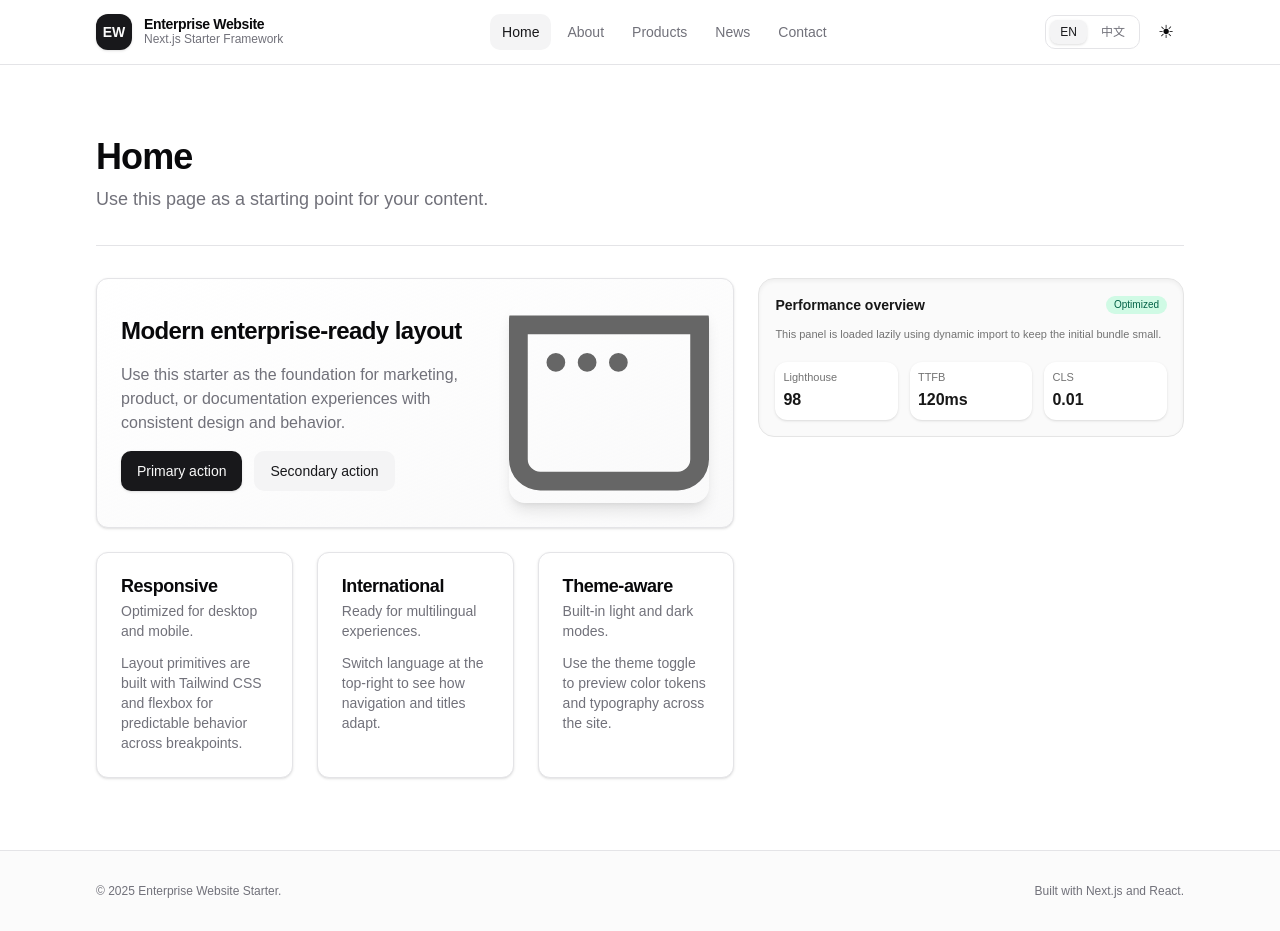
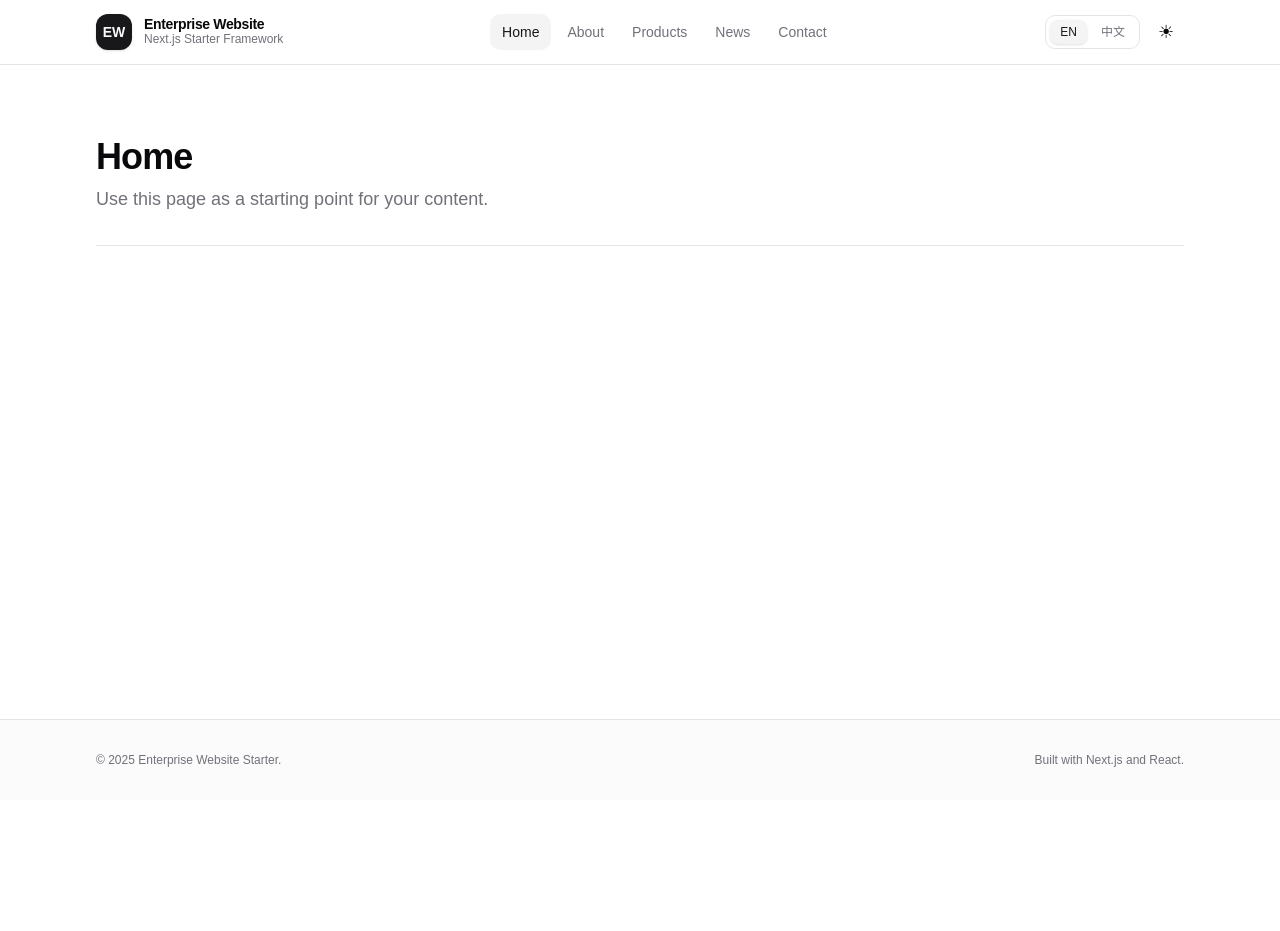
Before and after one commit to git-zhp/website, a Next.js app: page / in a window 1280 px wide. After the commit the page ends 800 px from the top, so only its background shows below. Built offline with nearby package versions, Linux system fonts and the light colour scheme.

Commit message:
refactor: 移除页面模板中的示例内容并简化结构
删除各页面中的示例卡片和表单内容，仅保留PageShell组件
移除next.config中的i18n配置

```diff
--- a/next.config.ts
+++ b/next.config.ts
@@ -4,10 +4,6 @@ const nextConfig: NextConfig = {
   reactCompiler: true,
   images: {
     formats: ["image/avif", "image/webp"],
-  },
-  i18n: {
-    locales: ["en", "zh"],
-    defaultLocale: "en",
   },
   experimental: {
     optimizePackageImports: ["react", "react-dom"],
--- a/src/app/about/page.tsx
+++ b/src/app/about/page.tsx
@@ -1,17 +1,7 @@
 import { PageShell } from "@/components/layout/PageShell";
-import { Card } from "@/components/ui/Card";
 
 export const dynamic = "force-static";
 
 export default function AboutPage() {
-  return (
-    <PageShell titleKey="page.about.title">
-      <Card>
-        <p className="text-sm text-neutral-600">
-          Replace this area with your company introduction, mission, and team
-          overview content.
-        </p>
-      </Card>
-    </PageShell>
-  );
+  return <PageShell titleKey="page.about.title" />;
 }
--- a/src/app/contact/page.tsx
+++ b/src/app/contact/page.tsx
@@ -1,42 +1,7 @@
 import { PageShell } from "@/components/layout/PageShell";
-import { Card } from "@/components/ui/Card";
-import { Input } from "@/components/ui/Input";
-import { Button } from "@/components/ui/Button";
 
 export const dynamic = "force-static";
 
 export default function ContactPage() {
-  return (
-    <PageShell titleKey="page.contact.title">
-      <Card>
-        <form className="grid gap-4 md:grid-cols-2">
-          <div className="md:col-span-1">
-            <label className="mb-1 block text-xs font-medium text-neutral-700">
-              Name
-            </label>
-            <Input placeholder="Your name" />
-          </div>
-          <div className="md:col-span-1">
-            <label className="mb-1 block text-xs font-medium text-neutral-700">
-              Email
-            </label>
-            <Input type="email" placeholder="you@example.com" />
-          </div>
-          <div className="md:col-span-2">
-            <label className="mb-1 block text-xs font-medium text-neutral-700">
-              Message
-            </label>
-            <textarea
-              className="block w-full rounded-lg border border-neutral-200 bg-white px-3 py-2 text-sm text-neutral-900 shadow-sm outline-none transition-colors placeholder:text-neutral-400 focus:border-neutral-900 focus:ring-2 focus:ring-neutral-900/40"
-              rows={4}
-              placeholder="How can we help?"
-            />
-          </div>
-          <div className="md:col-span-2">
-            <Button variant="primary">Send message</Button>
-          </div>
-        </form>
-      </Card>
-    </PageShell>
-  );
+  return <PageShell titleKey="page.contact.title" />;
 }
--- a/src/app/news/page.tsx
+++ b/src/app/news/page.tsx
@@ -1,17 +1,7 @@
 import { PageShell } from "@/components/layout/PageShell";
-import { Card } from "@/components/ui/Card";
 
 export const dynamic = "force-static";
 
 export default function NewsPage() {
-  return (
-    <PageShell titleKey="page.news.title">
-      <Card>
-        <p className="text-sm text-neutral-600">
-          Connect this section to your CMS or API to display company news,
-          press releases, and blog posts.
-        </p>
-      </Card>
-    </PageShell>
-  );
+  return <PageShell titleKey="page.news.title" />;
 }
--- a/src/app/page.tsx
+++ b/src/app/page.tsx
@@ -1,82 +1,9 @@
-import nextDynamic from "next/dynamic";
 import { PageShell } from "@/components/layout/PageShell";
-import { Card } from "@/components/ui/Card";
-import { Button } from "@/components/ui/Button";
-import { AppImage } from "@/components/ui/AppImage";
-
-const AnalyticsPanel = nextDynamic(
-  () => import("@/components/metrics/AnalyticsPanel"),
-  {
-    ssr: false,
-  },
-);
 
 export const dynamic = "force-static";
 
 export default function HomePage() {
   return (
-    <PageShell titleKey="page.home.title">
-      <div className="grid gap-6 lg:grid-cols-[1.5fr_1fr]">
-        <div className="space-y-6">
-          <Card className="bg-gradient-to-br from-card to-secondary/50">
-            <div className="flex flex-col gap-6 md:flex-row md:items-center">
-              <div className="flex-1 space-y-4">
-                <h2 className="text-2xl font-bold tracking-tight text-foreground">
-                  Modern enterprise-ready layout
-                </h2>
-                <p className="text-muted-foreground">
-                  Use this starter as the foundation for marketing, product, or
-                  documentation experiences with consistent design and behavior.
-                </p>
-                <div className="flex flex-wrap gap-3">
-                  <Button variant="primary">Primary action</Button>
-                  <Button variant="secondary">Secondary action</Button>
-                </div>
-              </div>
-              <div className="hidden w-full max-w-[200px] shrink-0 md:block">
-                <AppImage
-                  src="/window.svg"
-                  alt="Layout illustration"
-                  width={320}
-                  height={200}
-                  radius="lg"
-                  priority
-                  className="shadow-lg"
-                />
-              </div>
-            </div>
-          </Card>
-          <div className="grid gap-6 sm:grid-cols-3">
-            <Card title="Responsive" description="Optimized for desktop and mobile.">
-              <p className="text-sm text-muted-foreground">
-                Layout primitives are built with Tailwind CSS and flexbox for
-                predictable behavior across breakpoints.
-              </p>
-            </Card>
-            <Card
-              title="International"
-              description="Ready for multilingual experiences."
-            >
-              <p className="text-sm text-muted-foreground">
-                Switch language at the top-right to see how navigation and
-                titles adapt.
-              </p>
-            </Card>
-            <Card
-              title="Theme-aware"
-              description="Built-in light and dark modes."
-            >
-              <p className="text-sm text-muted-foreground">
-                Use the theme toggle to preview color tokens and typography
-                across the site.
-              </p>
-            </Card>
-          </div>
-        </div>
-        <div className="space-y-6">
-          <AnalyticsPanel />
-        </div>
-      </div>
-    </PageShell>
+    <PageShell titleKey="page.home.title" />
   );
 }
--- a/src/app/products/page.tsx
+++ b/src/app/products/page.tsx
@@ -1,28 +1,7 @@
 import { PageShell } from "@/components/layout/PageShell";
-import { Card } from "@/components/ui/Card";
 
 export const dynamic = "force-static";
 
 export default function ProductsPage() {
-  return (
-    <PageShell titleKey="page.products.title">
-      <div className="grid gap-4 md:grid-cols-3">
-        <Card title="Product or service A">
-          <p className="text-sm text-neutral-600">
-            Use this card for a key solution or product line.
-          </p>
-        </Card>
-        <Card title="Product or service B">
-          <p className="text-sm text-neutral-600">
-            Add more cards as needed to represent your portfolio.
-          </p>
-        </Card>
-        <Card title="Product or service C">
-          <p className="text-sm text-neutral-600">
-            Customize layout, actions, and links based on your needs.
-          </p>
-        </Card>
-      </div>
-    </PageShell>
-  );
+  return <PageShell titleKey="page.products.title" />;
 }
```
